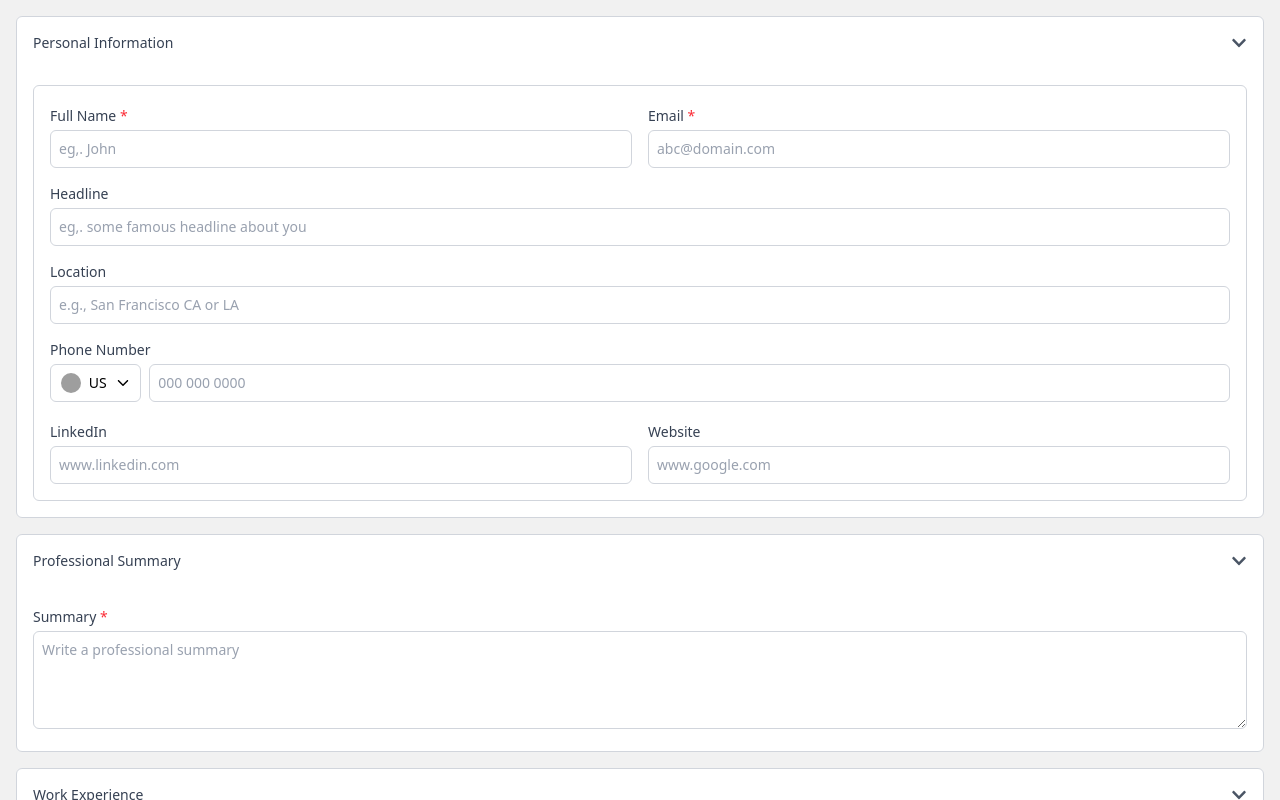
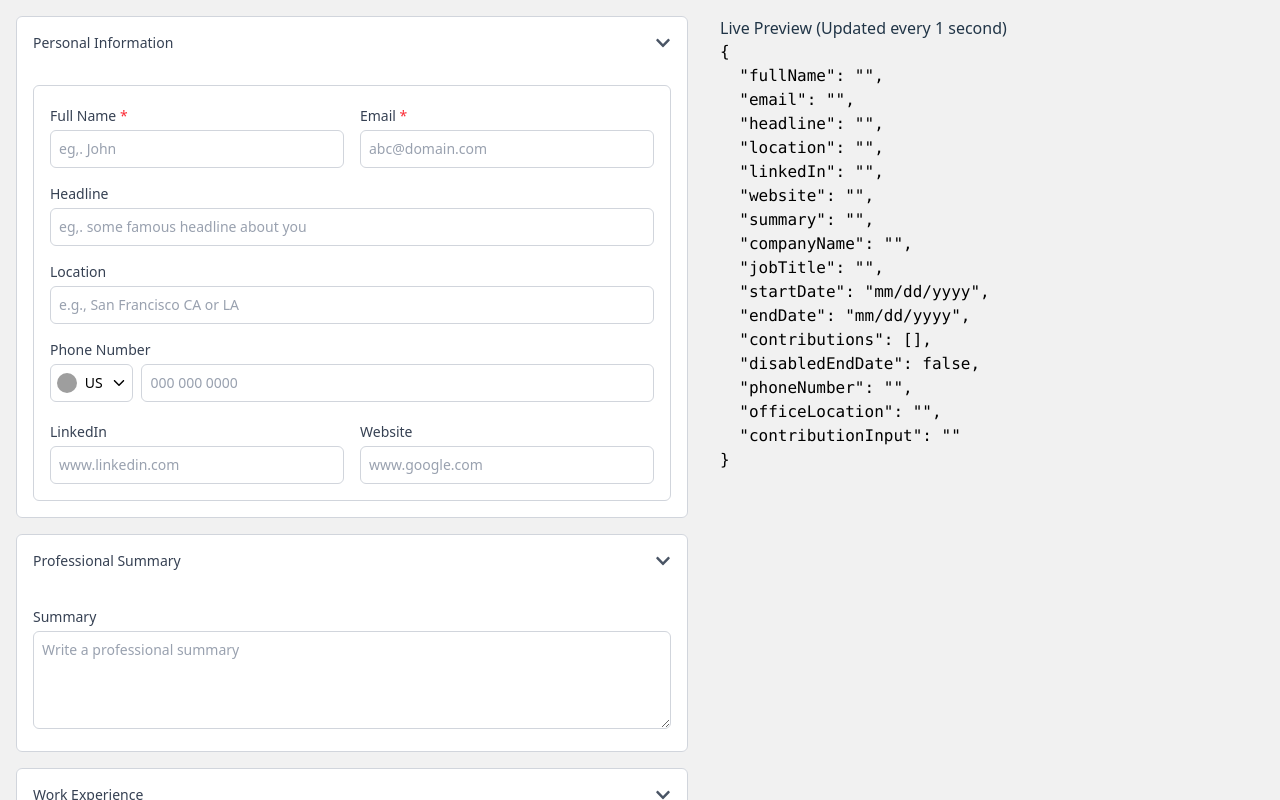
Before and after one commit to MnbNwz/resume_builder_js, a React (Vite) app: page / in a window 1280 px wide. Built offline with nearby package versions, Linux system fonts and the light colour scheme; grey boxes are pictures that could not be loaded.

Commit message:
form submit working

```diff
--- a/src/App.jsx
+++ b/src/App.jsx
@@ -1,29 +1,19 @@
 import "./App.css";
 import { createContext, useState } from "react";
-
 import MainForm from "./components/pages/MainForm";
-
-function App() {
-  return (
-    <ResumeProvider>
-      <div
-        style={{ height: "100%" }}
-        className="w-screen  overflow-x-hidden space-y-4 p-4"
-      >
-        <MainForm />
-      </div>
-    </ResumeProvider>
-  );
-}
-
-export default App;
+import { FormProvider, useForm } from "react-hook-form";
+import { zodResolver } from "@hookform/resolvers/zod";
+import {
+  PersonalInformationSchema,
+  professionalSummarySchema,
+  workExperienceSchema,
+} from "./utils/types/formTypes";
+import LivePreview from "./components/pages/LivePreview";
 
 export const ResumeContext = createContext();
 
 const ResumeProvider = ({ children }) => {
   const [resumeData, setResumeData] = useState([]);
-
-  console.log(resumeData);
 
   return (
     <ResumeContext.Provider value={{ resumeData, setResumeData }}>
@@ -31,3 +21,53 @@ const ResumeProvider = ({ children }) => {
     </ResumeContext.Provider>
   );
 };
+
+function App() {
+  const defaultValues = {
+    // Personal Information section
+    fullName: "",
+    email: "",
+    headline: "",
+    location: "",
+    linkedIn: "",
+    website: "",
+    // Professional Summary section
+    summary: "",
+    // Work Experience section
+    companyName: "",
+    jobTitle: "",
+    startDate: "mm/dd/yyyy",
+    endDate: "mm/dd/yyyy",
+    contributions: [],
+    disabledEndDate: false,
+  };
+
+  const combinedSchema = PersonalInformationSchema.merge(
+    professionalSummarySchema
+  ).merge(workExperienceSchema);
+  const methods = useForm({
+    resolver: zodResolver(combinedSchema),
+    defaultValues,
+    mode: "onChange",
+  });
+  // const formValues = methods.watch();
+
+  return (
+    <div className="flex h-screen w-full">
+      <div className="p-4 overflow-x-hidden">
+        <FormProvider {...methods}>
+          <ResumeProvider>
+            <MainForm />
+          </ResumeProvider>
+        </FormProvider>
+      </div>
+
+      <div className=" p-4 overflow-x-hidden">
+        <LivePreview methods={methods} />
+        {/* <h2>Live Preview or Submitted Data</h2> */}
+      </div>
+    </div>
+  );
+}
+
+export default App;
--- a/src/components/organisms/professional-summary-form/index.jsx
+++ b/src/components/organisms/professional-summary-form/index.jsx
@@ -2,7 +2,7 @@ import { TextAreaField } from "../../atoms";
 
 export const ProfessionalSummaryForm = ({ register, errors }) => (
   <TextAreaField
-    important={true}
+    // important={true}
     label="Summary"
     name="summary"
     register={register}
--- a/src/components/organisms/work-experience-form/index.jsx
+++ b/src/components/organisms/work-experience-form/index.jsx
@@ -44,8 +44,8 @@ export const WorkExperienceForm = ({
 
         <InputField
           important={false}
-          label="Location"
-          name="location"
+          label="Office Location"
+          name="officeLocation"
           register={register}
           error={errors?.location}
           placeholder="e.g., San Francisco CA or remote"
--- /dev/null
+++ b/src/components/pages/LivePreview.jsx
@@ -0,0 +1,29 @@
+import { useEffect, useState } from "react";
+
+function LivePreview({ methods }) {
+  const [values, setValues] = useState(methods.getValues()); // Initialize with current form values
+
+  useEffect(() => {
+    const subscription = methods.watch((updatedValues) => {
+      setValues(updatedValues); // Update state when form changes
+    });
+
+    const interval = setInterval(() => {
+      setValues(methods.getValues()); // Update values every second
+    }, 1000);
+
+    return () => {
+      subscription.unsubscribe();
+      clearInterval(interval); // Clean up both subscription and interval
+    };
+  }, [methods]);
+
+  return (
+    <>
+      <h2>Live Preview (Updated every 1 second)</h2>
+      <pre className="text-black">{JSON.stringify(values, null, 2)}</pre>
+    </>
+  );
+}
+
+export default LivePreview;
--- a/src/components/pages/MainForm.jsx
+++ b/src/components/pages/MainForm.jsx
@@ -13,29 +13,9 @@ import {
   professionalSummarySchema,
   workExperienceSchema,
 } from "../../utils/types/formTypes";
-import { useForm, useFieldArray, useWatch } from "react-hook-form";
-import { z } from "zod";
-import { zodResolver } from "@hookform/resolvers/zod";
+import { useFieldArray, useFormContext } from "react-hook-form";
+
 import { ResumeContext } from "../../App";
-
-const defaultValues = {
-  // Personal Information section
-  fullName: "",
-  email: "",
-  headline: "",
-  location: "",
-  linkedIn: "",
-  website: "",
-  // Professional Summary section
-  summary: "",
-  // Work Experience section
-  companyName: "",
-  jobTitle: "",
-  startDate: "mm/dd/yyyy",
-  endDate: "mm/dd/yyyy",
-  contributions: [],
-  disabledEndDate: false,
-};
 
 const combinedSchema = PersonalInformationSchema.merge(
   professionalSummarySchema
@@ -54,11 +34,7 @@ const MainForm = () => {
     watch,
     trigger,
     reset,
-  } = useForm({
-    resolver: zodResolver(combinedSchema),
-    defaultValues,
-    mode: "onChange",
-  });
+  } = useFormContext();
 
   const isEndDateDisabled = watch("disabledEndDate");
   const { fields, append, remove } = useFieldArray({
--- a/src/utils/types/formTypes.js
+++ b/src/utils/types/formTypes.js
@@ -15,7 +15,7 @@ export const workExperienceSchema = z.object({
     .min(1, "End Date is required") // Ensures end date is provided
     .refine((date) => formatDate(date), "Invalid End Date") // Custom date validation
     .transform((date) => formatDate(date)), // Transforms end date into the correct format
-  location: z.string().optional(), // Location is optional
+  officeLocation: z.string().optional(), // Location is optional
   contributions: z
     .array(
       z.object({
@@ -38,10 +38,7 @@ export const professionalSummarySchema = z.object({
 
 // Personal Information Schema Validation
 export const PersonalInformationSchema = z.object({
-  fullName: z
-    .string()
-    .min(3, "Full name must be at least 3 characters long.") // Ensures full name is between 3 and 50 characters
-    .max(50, "Full name cannot exceed 50 characters."),
+  fullName: z.string().min(3, "Full name must be at least 8 characters long."), // Ensures full name is between 3 and 50 characters
   email: z
     .string()
     .email("Invalid email format. Please enter a valid email address."), // Validates email format
```
